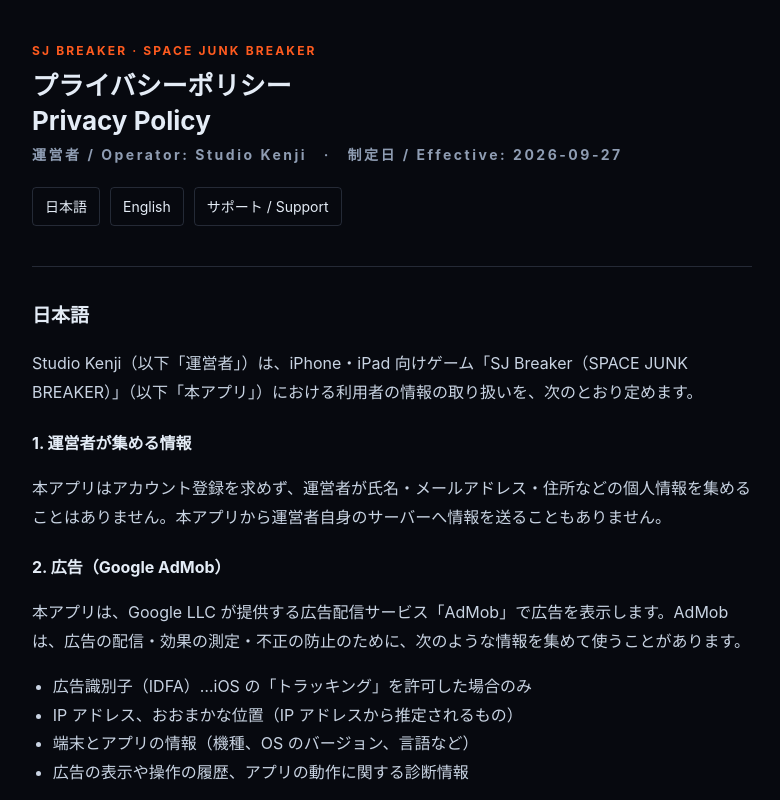
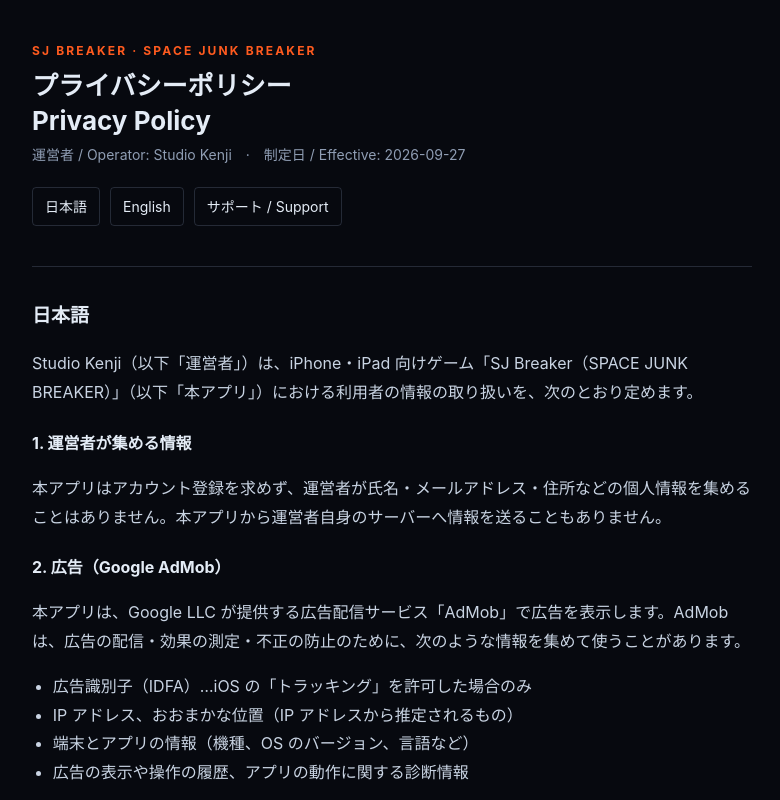
Before and after one commit to tatsukik26-maker/tatsukik26-maker.github.io, a plain HTML site: page privacy.html in a window 1280 px wide. Shown: the top 800 px of the page, without its empty margins (248-1028 px from the left). Drawn offline with Linux system fonts and the light colour scheme.

Commit message:
Tidy the meta line

```diff
--- a/privacy.html
+++ b/privacy.html
@@ -12,7 +12,7 @@
 main{max-width:760px;margin:0 auto;padding:40px 20px 72px;}
 header p{margin:0;color:var(--acc);font-weight:700;letter-spacing:.18em;font-size:12px;}
 h1{margin:6px 0 4px;font-size:26px;line-height:1.35;}
-.meta{color:var(--dim);font-size:14px;margin:0 0 20px;}
+.meta{color:var(--dim);font-size:14px;margin:0 0 20px;letter-spacing:0;font-weight:400;}
 nav{display:flex;gap:10px;margin:0 0 28px;}
 nav a{border:1px solid var(--hair);padding:6px 12px;border-radius:4px;color:var(--ink);text-decoration:none;font-size:14px;}
 section{border-top:1px solid var(--hair);padding-top:8px;margin-top:40px;}
```
